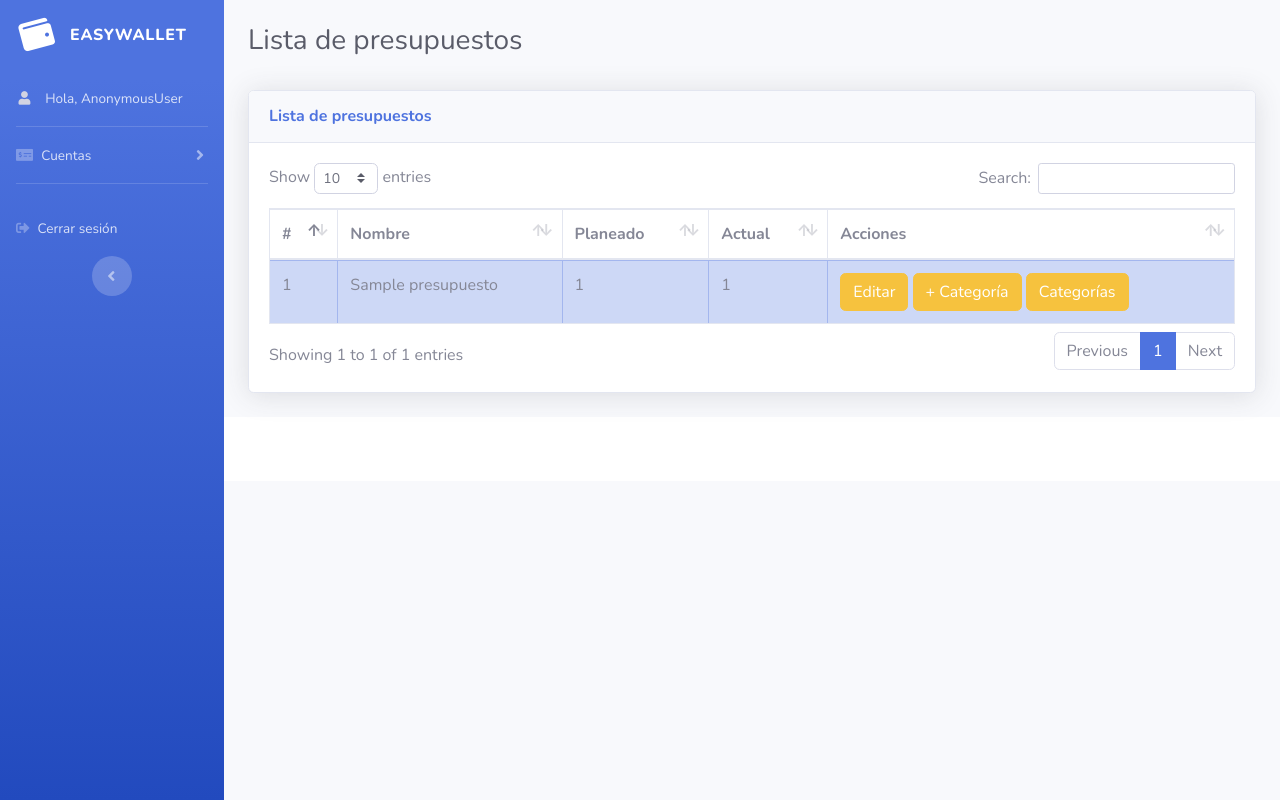
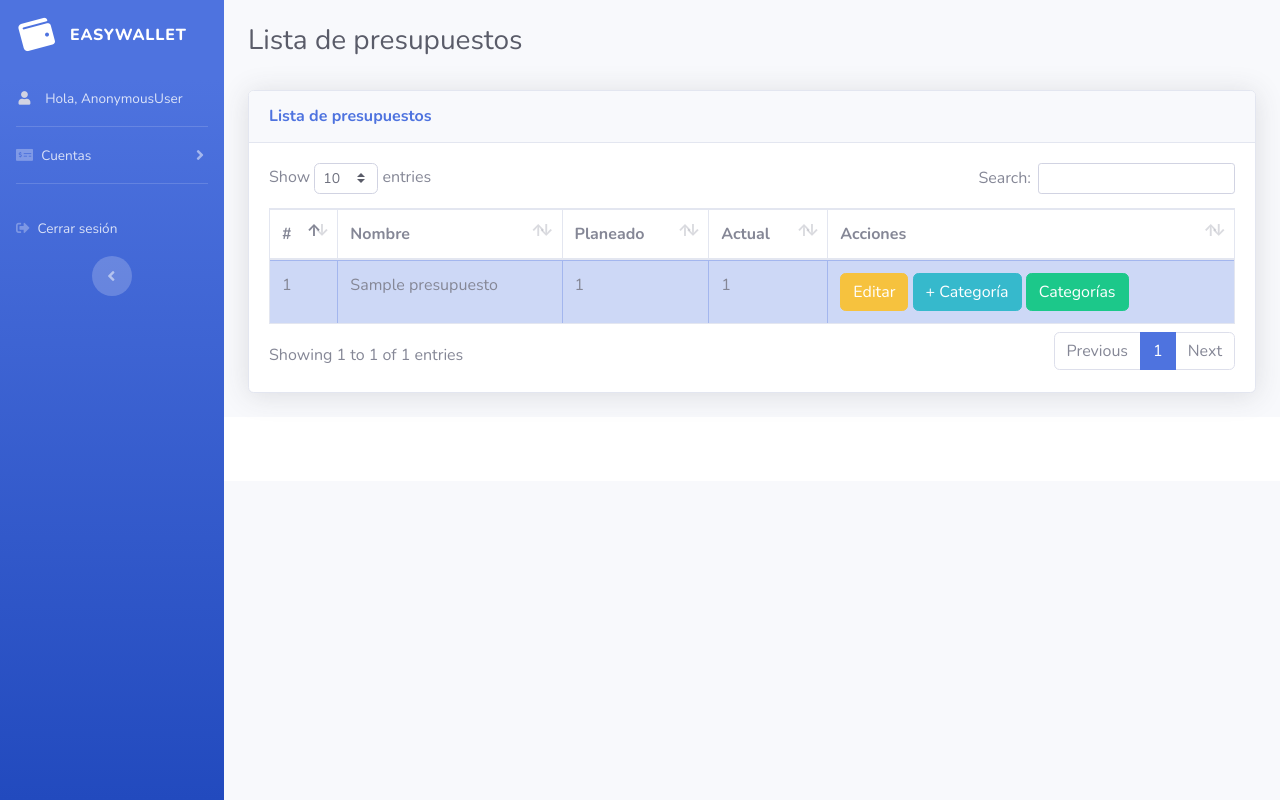
Before and after one commit to LeidyJr/EasyWallet, a Django app: template templates/presupuestos/listado_de_presupuestos.html in a window 1280 px wide. Run offline with Django 3.2, Linux system fonts and the light colour scheme; the template is opened without the code that fills it: most values are stand-ins (such as "Sample title", 1, 10 or a date in 2020); some libraries are stand-ins or nearby versions.

Commit message:
cambios mínimos, editar categoría fallando

```diff
--- a/apps/presupuestos/urls.py
+++ b/apps/presupuestos/urls.py
@@ -13,4 +13,5 @@ urlpatterns = [
     url(r'^editar/(?P<pk>\d+)/$', view=EditarPresupuesto.as_view(), name='editar_presupuesto'),
     url(regex=r"^registrar_categoria/(?P<id_presupuesto>[\w-]+)$", view=crear_categoria, name="registrar_categoria"),
     url(regex=r"^listado_de_categorias/(?P<id_presupuesto>[\w-]+)$", view=listado_de_categorias_del_presupuesto, name="listado_de_categorias"),
+    url(regex=r"^editar_categoria/(?P<pk>[\w-]+)$", view=EditarCategoria, name="editar_categoria"),
 ]
--- a/templates/presupuestos/listado_de_categorias.html
+++ b/templates/presupuestos/listado_de_categorias.html
@@ -35,7 +35,8 @@
                             <td>{{ categoria.nombre }}</td>
                             <td>{{ categoria.planeado }}</td>
                             <td>{{ categoria.actual }}</td>
-                            <td>{{categoria.presupuesto.nombre}}</td>
+                            <td><a class="btn btn-warning" href="{% url 'presupuestos:editar_categoria' categoria.id %}">Editar</a>
+                            </td>
 
                         </tr>
                         {% endfor %}
--- a/templates/presupuestos/listado_de_presupuestos.html
+++ b/templates/presupuestos/listado_de_presupuestos.html
@@ -37,8 +37,8 @@
                             <td>{{ presupuesto.total_actual }}</td>
                             <td>
                                 <a class="btn btn-warning" href="{% url 'presupuestos:editar_presupuesto' presupuesto.id %}">Editar</a>
-                                <a class="btn btn-warning" href="{% url 'presupuestos:registrar_categoria' presupuesto.id %}"> + Categoría</a>
-                                <a class="btn btn-warning" href="{% url 'presupuestos:listado_de_categorias' presupuesto.id %}">Categorías</a>
+                                <a class="btn btn-info" href="{% url 'presupuestos:registrar_categoria' presupuesto.id %}"> + Categoría</a>
+                                <a class="btn btn-success" href="{% url 'presupuestos:listado_de_categorias' presupuesto.id %}">Categorías</a>
                             </td>
                         </tr>
                         {% endfor %}
```
